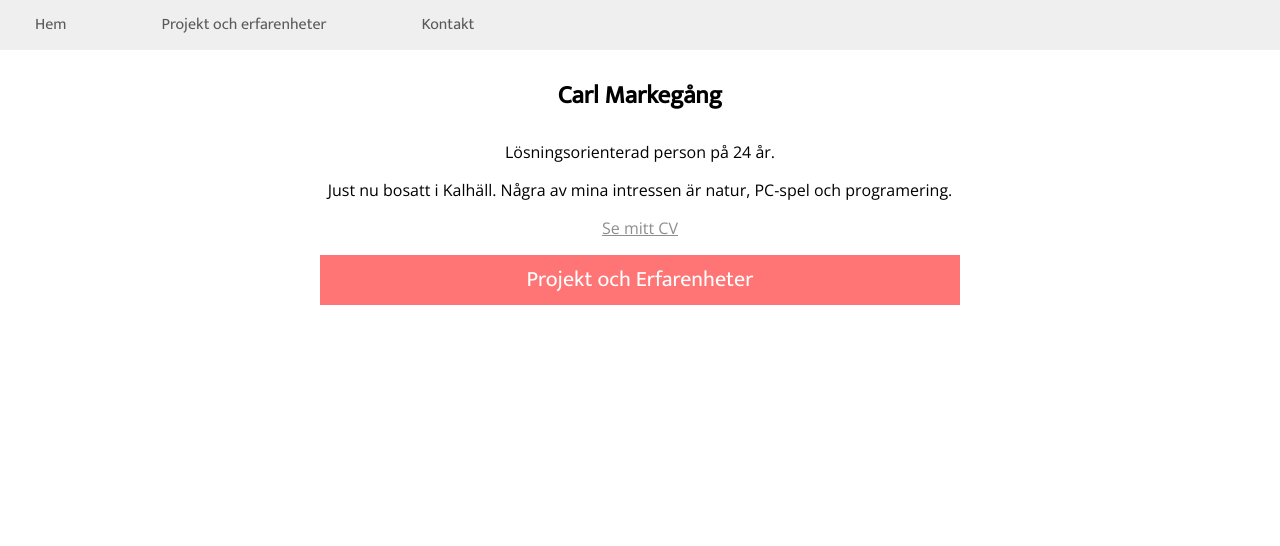
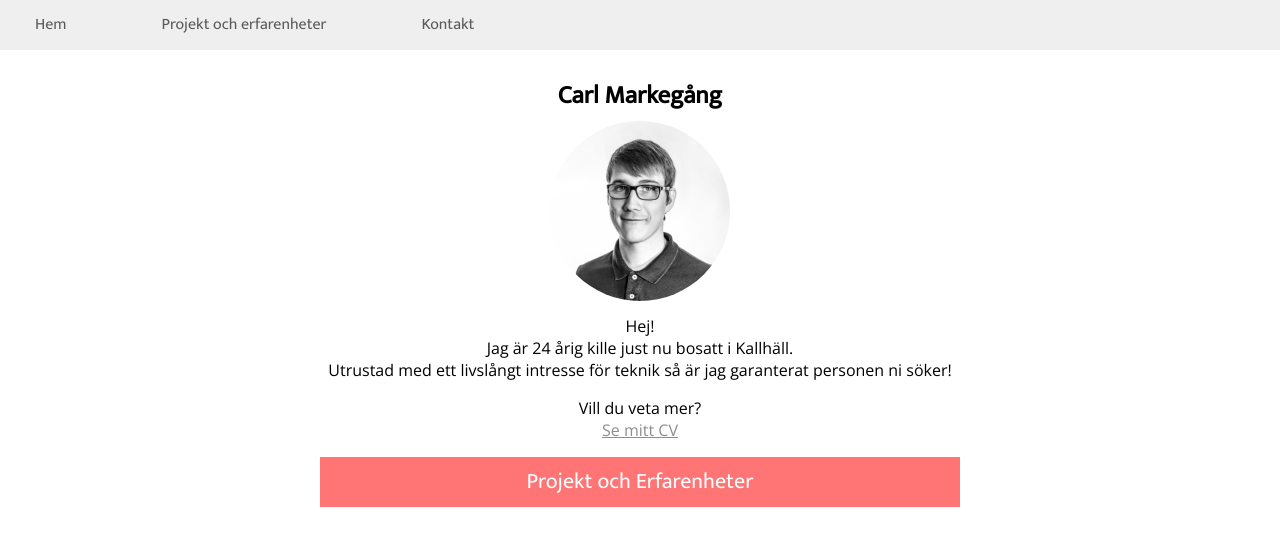
Before and after one commit to carlmarkegang/portfolio, a React (Create React App) app: page / in a window 1280 px wide. Shown: the top 546 px of the page. Built offline with nearby package versions, Linux system fonts and the light colour scheme.

Commit message:
image and update description

```diff
--- a/src/components/home.jsx
+++ b/src/components/home.jsx
@@ -6,11 +6,16 @@ class Home extends Component {
 
         return (
             <div className="homeContainer container">
-                <h3>Carl Markegång</h3>
-                <p>Lösningsorienterad person på 24 år.</p>
+                <h3 className="homeHeader">Carl Markegång</h3>
+                <img src="/img/carl_markegang.png" className="homeMeImage" alt="Carl Markegång"/>
+                <p className="homeIntroduction">Hej!<br />
+                    Jag är 24 årig kille just nu bosatt i Kallhäll.<br />
+                    Utrustad med ett livslångt intresse för teknik så är jag garanterat personen ni söker!
 
-                <p>Just nu bosatt i Kalhäll. Några av mina intressen är natur, PC-spel och programering.</p>
-                <p><a href="http://markegang.se/mitt-cv.pdf">Se mitt CV</a></p>
+                </p>
+
+                <p>Vill du veta mer? <br />
+                <a href="http://markegang.se/mitt-cv.pdf">Se mitt CV</a></p>
                 <span className="projectButtonLink"><div className="projectButton" link='/project'
                                                          onMouseMove={this.props.onMouseMove}
                                                          onMouseDown={this.props.onMouseDown}>Projekt och Erfarenheter</div>
--- a/src/index.css
+++ b/src/index.css
@@ -52,6 +52,19 @@ nav {
 
 .container h3 {
     font-size: 25px;
+}
+
+.homeMeImage{
+    width:180px;
+    border-radius:100%;
+}
+
+.homeHeader {
+    margin-bottom:5px;
+}
+
+.homeIntroduction{
+    margin-top:5px;
 }
 
 nav span {
```
Also changed, not shown: public/img/carl_markegang.png (added).
